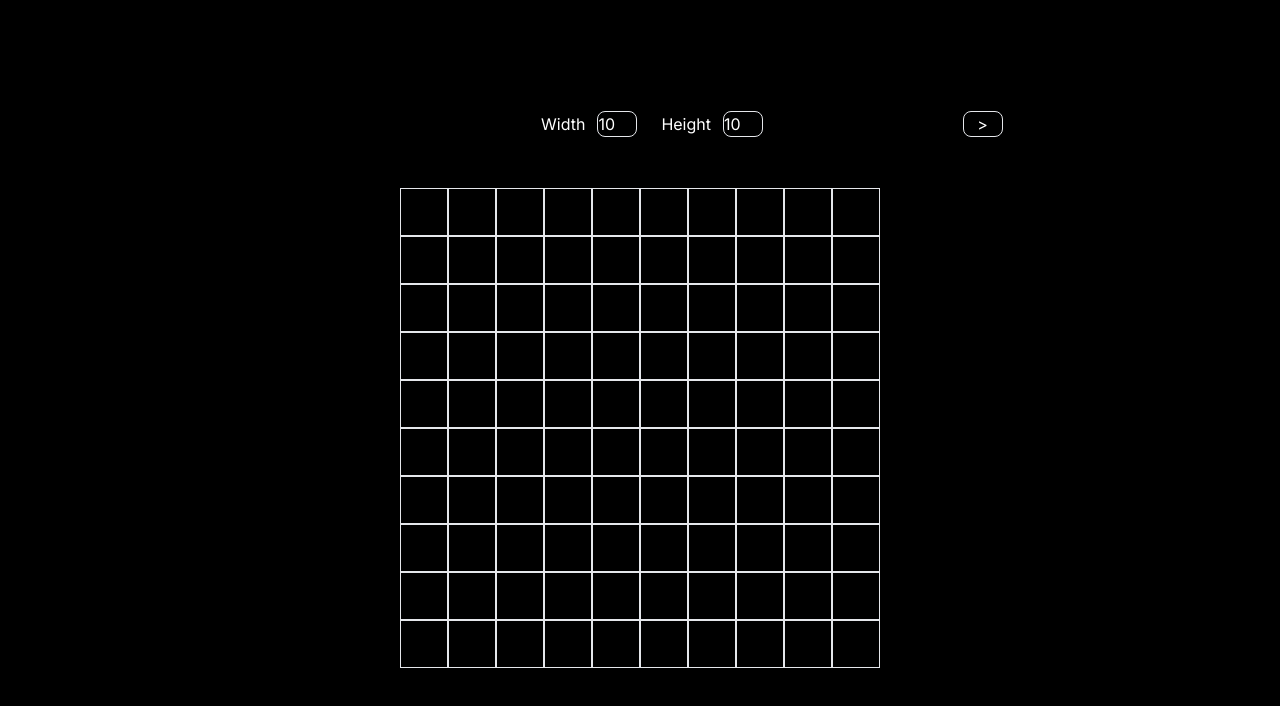
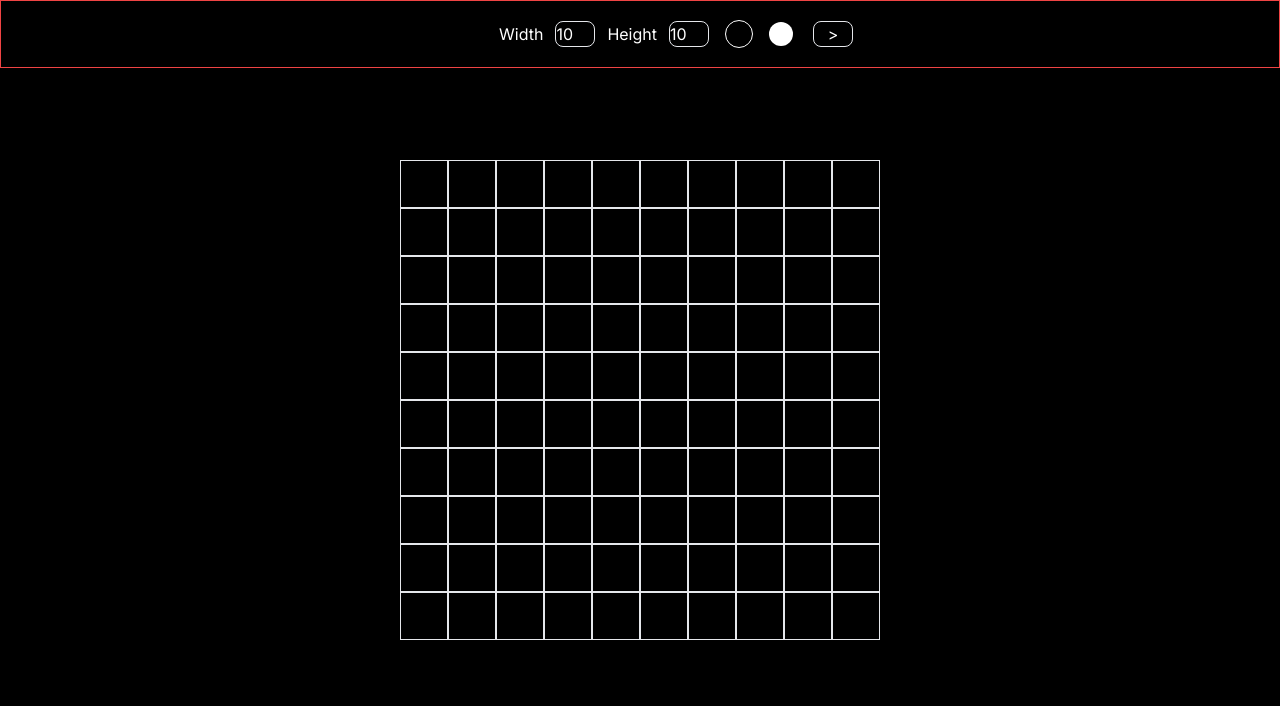
Before and after one commit to Malizma333/kakuro-solver, a Next.js app: page / in a window 1280 px wide. Shown: the top 706 px of the page. Built offline with nearby package versions, Linux system fonts and the light colour scheme.

Commit message:
combined pages

```diff
--- a/src/lib/board.ts
+++ b/src/lib/board.ts
@@ -1,4 +1,4 @@
-const BOARD_CONSTRAINTS = Object.freeze({ MIN: 5, MAX: 20, DEF: 10 });
+const BOARD_CONSTRAINTS = Object.freeze({ MIN: 3, MAX: 20, DEF: 10 });
 const CELL_TYPE = Object.freeze({ NONE: 0, PUZZLE: 1, HINT: 2 });
 const HINT_CONSTRAINTS = Object.freeze({ MIN: 3, MAX: 45 });
 export {BOARD_CONSTRAINTS, CELL_TYPE, HINT_CONSTRAINTS};
--- a/src/lib/toolpage.ts
+++ b/src/lib/toolpage.ts
@@ -1,8 +1,7 @@
 const TOOL_PAGE = Object.freeze({
   HIDDEN: -1,
-  SIZE: 0,
-  COLOR: 1,
-  HINTS: 2
+  SHAPE: 0,
+  HINTS: 1
 });
 
 export {TOOL_PAGE};
--- a/src/pages/components/board.tsx
+++ b/src/pages/components/board.tsx
@@ -31,16 +31,7 @@ function setHint(props: BoardProps, i: number, j: number, k: number, inputValue:
   props.setBoard({...props.board, state: boardState} as BoardType)
 }
 
-const SizeBoard = (props: BoardProps) =>
-[...Array(props.board.height)].map((_,j) =>
-  <div key={j} className="flex flex-row">
-    {[...Array(props.board.width)].map((_,i) =>
-      <div className={`border ${cellD} bg-black`} key={i}/>
-    )}
-  </div>
-)
-
-const ColorBoard = (props: BoardProps) =>
+const ShapeBoard = (props: BoardProps) =>
 [...Array(props.board.height)].map((_,j) =>
   <div key={j} className="flex flex-row">
     {[...Array(props.board.width)].map((_,i) =>
@@ -136,8 +127,7 @@ const FilledBoard = (props: BoardProps) =>
 
 export const BoardComponent = ({props}:{props: BoardProps}) =>
 <div className="h-full w-full flex-1 m-5 flex flex-col justify-center items-center">
-  {props.toolPage === TOOL_PAGE.SIZE && SizeBoard(props)}
-  {props.toolPage === TOOL_PAGE.COLOR && ColorBoard(props)}
+  {props.toolPage === TOOL_PAGE.SHAPE && ShapeBoard(props)}
   {props.toolPage === TOOL_PAGE.HINTS && TextBoard(props)}
   {props.toolPage === TOOL_PAGE.HIDDEN && FilledBoard(props)}
 </div>
--- a/src/pages/components/toolbar.tsx
+++ b/src/pages/components/toolbar.tsx
@@ -180,20 +180,20 @@ function triggerSolve(props: ToolbarProps) {
 
 const NavButton = (props: ToolbarProps, left: boolean) =>
 <button
-  className={`absolute ${left ? "left-0" : "right-0"} border rounded-lg bg-black w-10 disabled:opacity-0`}
-  disabled={props.toolPage === (left ? TOOL_PAGE.SIZE : TOOL_PAGE.HINTS)}
+  className={`m-5 border rounded-lg bg-black w-10 disabled:opacity-0`}
+  disabled={props.toolPage === (left ? TOOL_PAGE.SHAPE : TOOL_PAGE.HINTS)}
   onClick={() => {
     if(left && props.toolPage === TOOL_PAGE.HINTS) removeHints(props);
-    if(!left && props.toolPage === TOOL_PAGE.COLOR) distributeHints(props);
+    if(!left && props.toolPage === TOOL_PAGE.SHAPE) distributeHints(props);
     props.setToolPage(props.toolPage + (left ? -1 : 1));
   }}
 >
   {left ? "<" : ">"}
 </button>
 
-const SizeTools = (props: ToolbarProps) =>
+const ShapeTools = (props: ToolbarProps) =>
 <div className="flex justify-center items-center">
-  <label className="mr-3 ml-6" htmlFor="width">Width</label>
+  <label className="m-3" htmlFor="width">Width</label>
   <input className="border rounded-lg bg-black w-10"
     id="width"
     type="number"
@@ -203,7 +203,7 @@ const SizeTools = (props: ToolbarProps) =>
     value={props.board.width}
     onChange={(e) => setWidth(props, e.target.value)}
   />
-  <label className="mr-3 ml-6" htmlFor="height">Height</label>
+  <label className="m-3" htmlFor="height">Height</label>
   <input className="border rounded-lg bg-black w-10"
     id="height"
     type="number"
@@ -213,15 +213,13 @@ const SizeTools = (props: ToolbarProps) =>
     value={props.board.height}
     onChange={(e) => setHeight(props, e.target.value)}
   />
-</div>
-
-const ColorTools = (props: ToolbarProps) =>
-<div className="flex justify-center items-center">
-  <button className="border rounded-l-lg bg-black w-10 h-5 border-red-500 disabled:border-2 hover:enabled:border-red-700"
+  <span className="w-4"/>
+  <button className="aspect-square rounded-full bg-black w-6 disabled:w-7 border border-white"
     disabled={props.swatch === 0}
     onClick={() => props.setSwatch(0)}
   />
-  <button className="border rounded-r-lg bg-white w-10 h-5 border-red-500 disabled:border-2 hover:enabled:border-red-700"
+  <span className="w-4"/>
+  <button className="aspect-square rounded-full bg-white w-6 disabled:w-7"
     disabled={props.swatch === 1}
     onClick={() => props.setSwatch(1)}
   />
@@ -247,7 +245,7 @@ const SolvePageTools = (props: ToolbarProps) =>
   <button className="border rounded bg-black w-28 h-7 m-2 border-neutral-300 flex items-center justify-center"
     onClick={() => {
       clearTimeout(currentStepFn);
-      props.setToolPage(2);
+      props.setToolPage(TOOL_PAGE.HINTS);
     }}
   >{"Back"}</button>
 </div>
@@ -279,11 +277,10 @@ const TimeSlider = (props: ToolbarProps) =>
 </div>
 
 export const ToolbarComponent = ({props}:{props:ToolbarProps}) =>
-<div className="relative w-2/3 h-14 flex justify-center items-center">
+<div className="border border-red-500 absolute top-0 w-full flex justify-center items-center">
   {props.toolPage !== TOOL_PAGE.HIDDEN && NavButton(props, true)}
 
-  {props.toolPage === TOOL_PAGE.SIZE && SizeTools(props)}
-  {props.toolPage === TOOL_PAGE.COLOR && ColorTools(props)}
+  {props.toolPage === TOOL_PAGE.SHAPE && ShapeTools(props)}
   {props.toolPage === TOOL_PAGE.HINTS && HintTools(props)}
   {props.toolPage === TOOL_PAGE.HIDDEN && SolvePageTools(props)}
 
```
